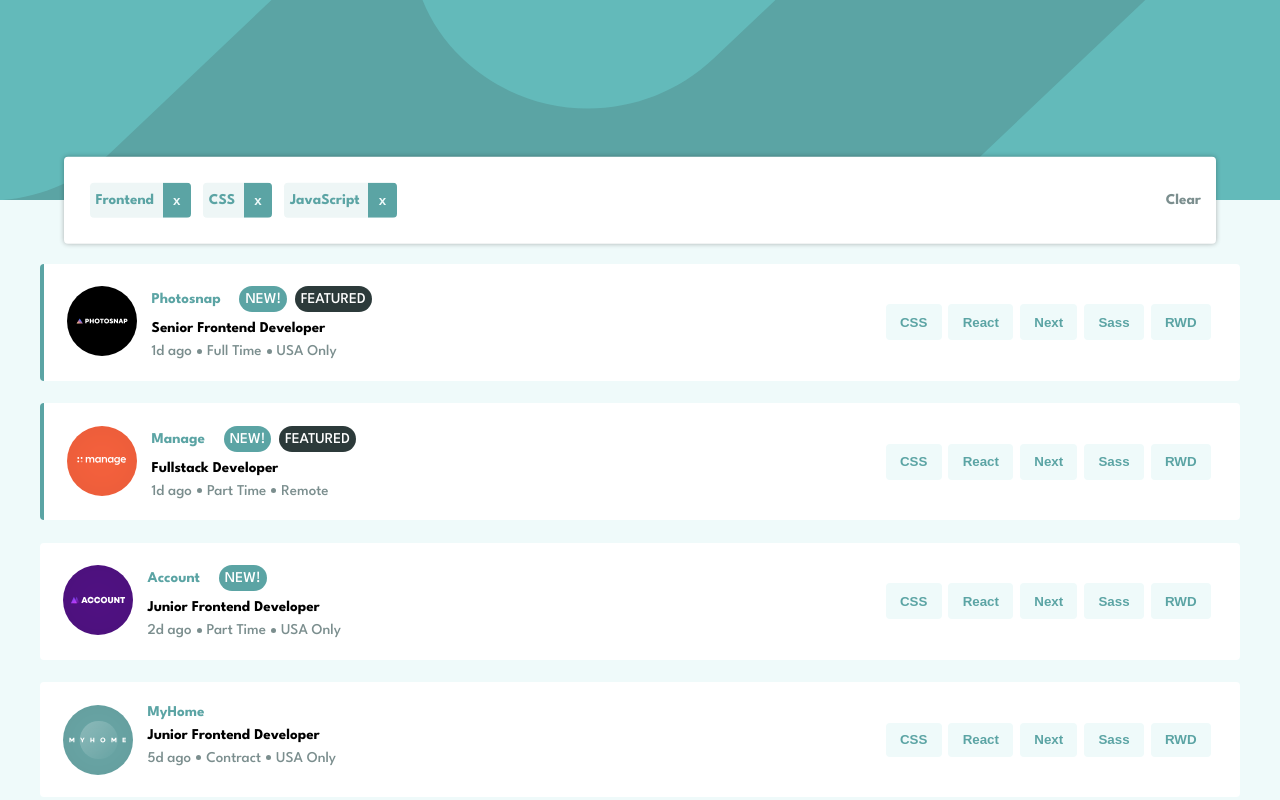
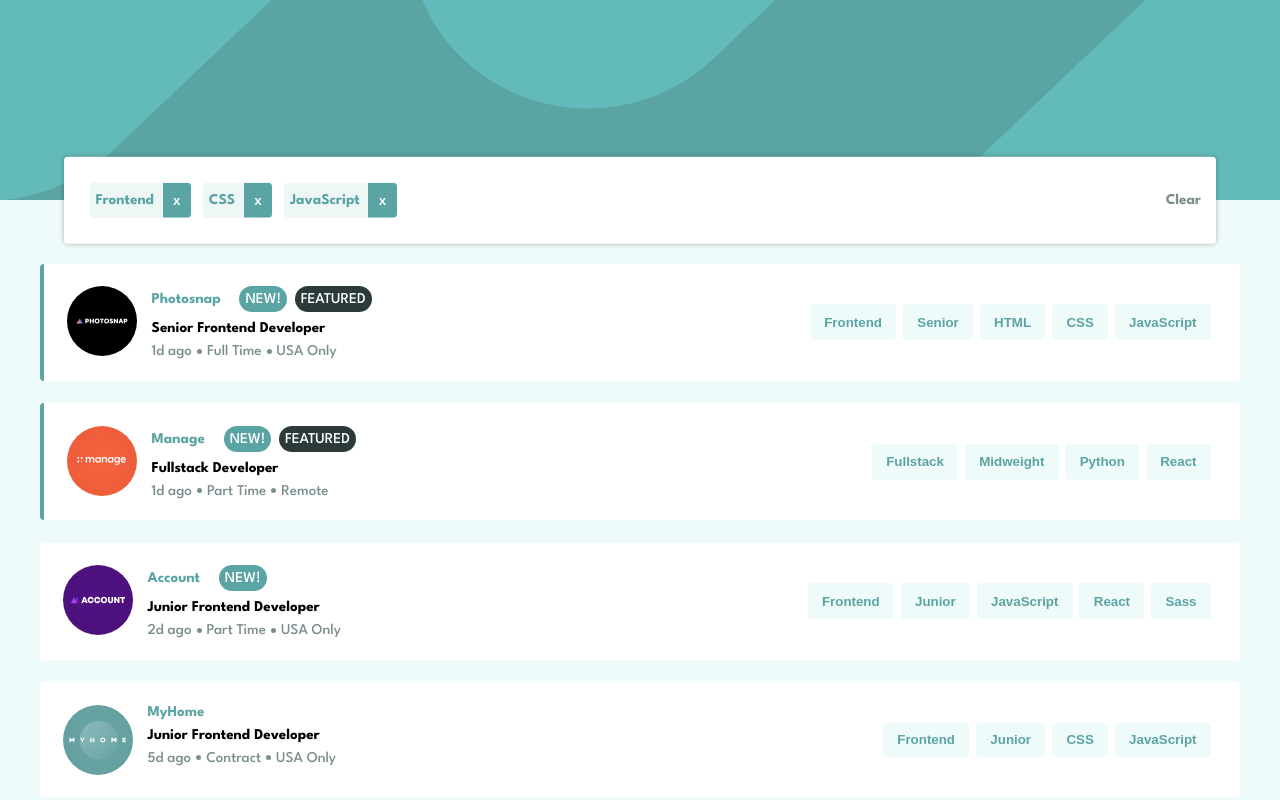
Before and after one commit to SquirrelloDev/job-listings, a React (Create React App) app: page / in a window 1280 px wide. Shown: the top 800 px of the page. Built offline with nearby package versions, Linux system fonts and the light colour scheme.

Commit message:
Added rendering job perks

```diff
--- a/src/components/JobOffer/JobOffer.js
+++ b/src/components/JobOffer/JobOffer.js
@@ -1,13 +1,16 @@
 import classes from "../../sass/components/JobOffer.module.scss";
 import InfoChip from "./InfoChip";
 import PerkChip from "./PerkChip";
-import testImg from '../../images/insure.svg'
 import {FontAwesomeIcon} from "@fortawesome/react-fontawesome";
 import {faCircle} from "@fortawesome/free-solid-svg-icons";
+import {useEffect, useState} from "react";
 const JobOffer = ({jobData}) => {
+    const [perks, setPerks] = useState([]);
     const {company, logo, new: isNew, featured: isFeatured, position, role, level, postedAt, contract, location, languages, tools} = jobData;
     let featuredClasses = isFeatured ? `${classes.offer} ${classes.featured}` : classes.offer;
-
+    useEffect(() =>{
+        setPerks([...languages, ...tools]);
+    }, [languages,tools])
   return(
       <div className={featuredClasses}>
           <div className={classes.offer__job}>
@@ -27,11 +30,9 @@ const JobOffer = ({jobData}) => {
 
           <hr/>
           <div className={classes.offer__chips}>
-            <PerkChip>CSS</PerkChip>
-              <PerkChip>React</PerkChip>
-              <PerkChip>Next</PerkChip>
-              <PerkChip>Sass</PerkChip>
-              <PerkChip>RWD</PerkChip>
+            <PerkChip>{role}</PerkChip>
+              <PerkChip>{level}</PerkChip>
+              {perks.map(perk => <PerkChip>{perk}</PerkChip>)}
           </div>
       </div>
   )
```
